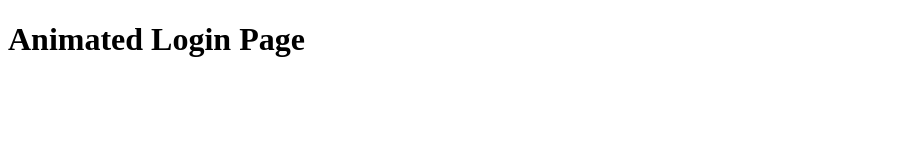
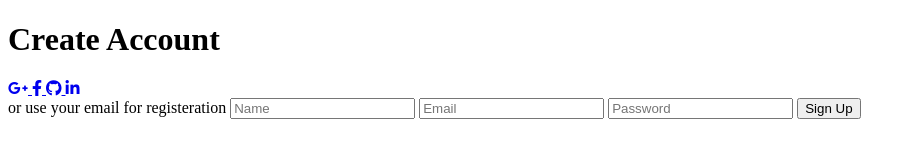
Before and after one commit to alexmengue/animated-login-page, a plain HTML site: page index.html in a window 1280 px wide. Shown: the whole page, without its empty margins (0-916 px from the left). Drawn offline with Linux system fonts and the light colour scheme.

Commit message:
created sign up section

```diff
--- a/assets/css/style.css
+++ b/assets/css/style.css
@@ -0,0 +1 @@
+@import url('https://fonts.googleapis.com/css2?family=Montserrat:wght@300;400;500;600;700&family=Raleway:wght@700&display=swap');
--- a/index.html
+++ b/index.html
@@ -5,13 +5,47 @@
       <meta http-equiv="X-UA-Compatible" content="IE=edge">
       <meta name="viewport" content="width=device-width, initial-scale=1.0">
 
+      <link rel="stylesheet" href="https://cdnjs.cloudflare.com/ajax/libs/font-awesome/6.4.2/css/all.min.css">
+
       <link rel="stylesheet" href="assets/css/style.css">
 
       <title>Animated Login Page</title>
   </head>
 
   <body>
-    <h1>Animated Login Page</h1>
+    <div class="container" id="container">
+      <div class="form-container sign-up">
+        <form>
+          <h1>Create Account</h1>
+          <div class="social-icons">
+            <a class="icon" href="#">
+              <i class="fa-brands fa-google-plus-g"></i>
+            </a>
 
+            <a class="icon" href="#">
+              <i class="fa-brands fa-facebook-f"></i>
+            </a>
+
+            <a class="icon" href="#">
+              <i class="fa-brands fa-github"></i>
+            </a>
+
+            <a class="icon" href="#">
+              <i class="fa-brands fa-linkedin-in"></i>
+            </a>
+          </div>
+
+          <span>or use your email for registeration</span>
+
+          <input type="text" placeholder="Name">
+          <input type="email" placeholder="Email">
+          <input type="password" placeholder="Password">
+
+          <button>Sign Up</button>
+        </form>
+      </div>
+    </div>
+
+    <script src="assets/js/script.js"></script>
   </body>
 </html>
```
Also changed, not shown: assets/js/script.js (added).
